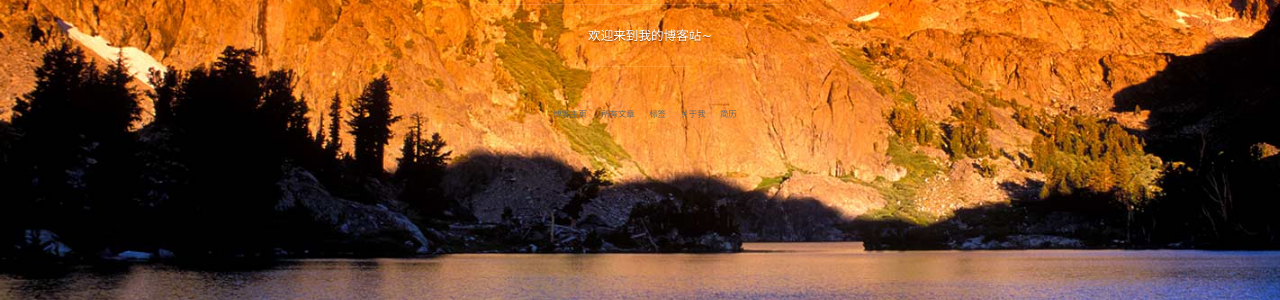
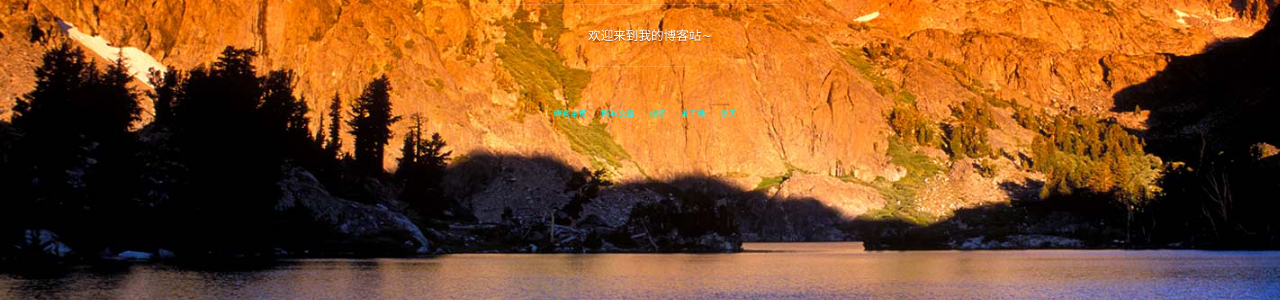
Before and after one commit to syhleo/zhangqunwei.github.io, a Jekyll site: the page built from index.html, in a window 1280 px wide. Shown: the part 477-777 px from the top of the page. Built offline with Jekyll 4.4.1, drawn with Linux system fonts in a browser that asks for light colours; nearby versions of some CDN libraries; the list of posts is cut into pages by our own code; comment, search, counter and statistics services are not loaded.

Commit message:
update tags.html

```diff
--- a/css/main.css
+++ b/css/main.css
@@ -114,24 +114,28 @@
 }
 
 h2 {
-  font-size: 1.5em;
+  font-size: 30px;
   /*background:#B9D3EE;*/
   /*text-align: center;*/
 }
 
+h3:before{
+  content: "\f02b";
+  margin-right: 15px;
+  color:#0e0;
+
+}
 h3 {
-  font-size: 1.2em;
+  color:#0e0;
+  font: normal normal normal 14px/1 FontAwesome;
+  font-size: 24px;
   text-indent: 4px;
   border-radius: 4px;
-  padding: 6px 15px;
   margin-bottom: 20px;
   margin-top: 5px;
-  background:#B9D3EE;
-  /*0px right, 5px botton, 5px fuzzy*/
-  box-shadow: 0px 5px 5px #9FB6CD;
-  border-left: 6px solid #1874CD;
-  position:relative;
+
 }
+
 
 h4 {
   font-size: 1.2em;
@@ -341,7 +345,7 @@
   }
 
   .excerpt {
-    border-left: 3px solid #458B74;
+    border-left: 6px solid #0ff;
     margin: 0;
     margin-right: 10px;
     font-size: .9em;
@@ -716,7 +720,7 @@
     padding: 5px 5px 5px 5px;
     font-size: .6em;
     text-shadow: none;
-    color: #BF1827;
+    color: #0ff;
   }
   .navigation__item {
     display: inline-block;
@@ -729,7 +733,7 @@
     position: relative;
     width: 100%;
     border-color: #666;
-    color: #666;
+    /* color: #666; */
     /*opacity: .8; */
   }
 
--- a/tags.html
+++ b/tags.html
@@ -11,11 +11,10 @@
   {% assign tags_list = site.tags %}
   {% include JB/tags_list %}
 </ul>
-<hr style="width:100px">
 <br>
 <br>
 <br>
-<hr style="50px;border:none;border-top:10px groove skyblue;width:100%" />
+<hr style="width:100%">
 <br>
 <br>
 <br>
```
